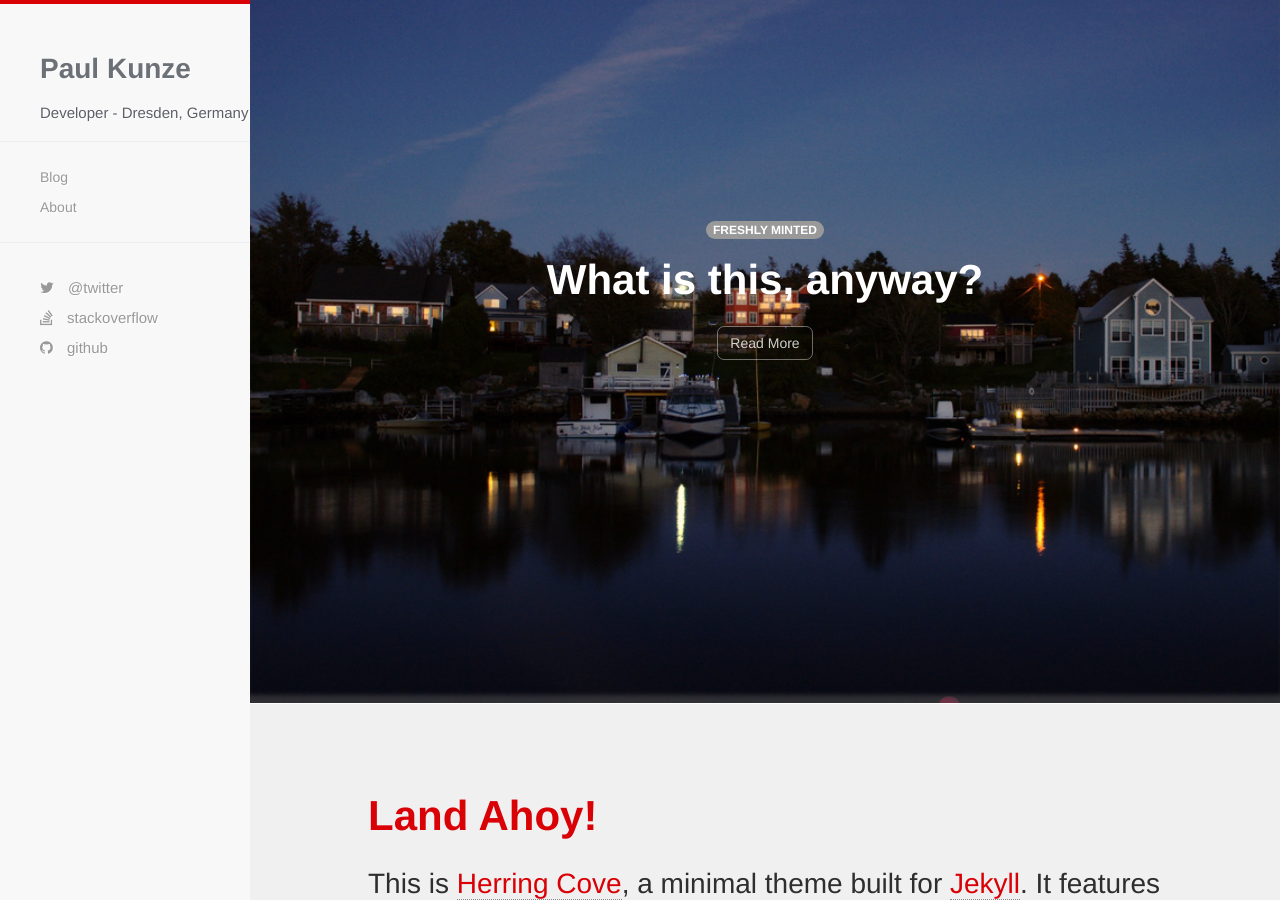
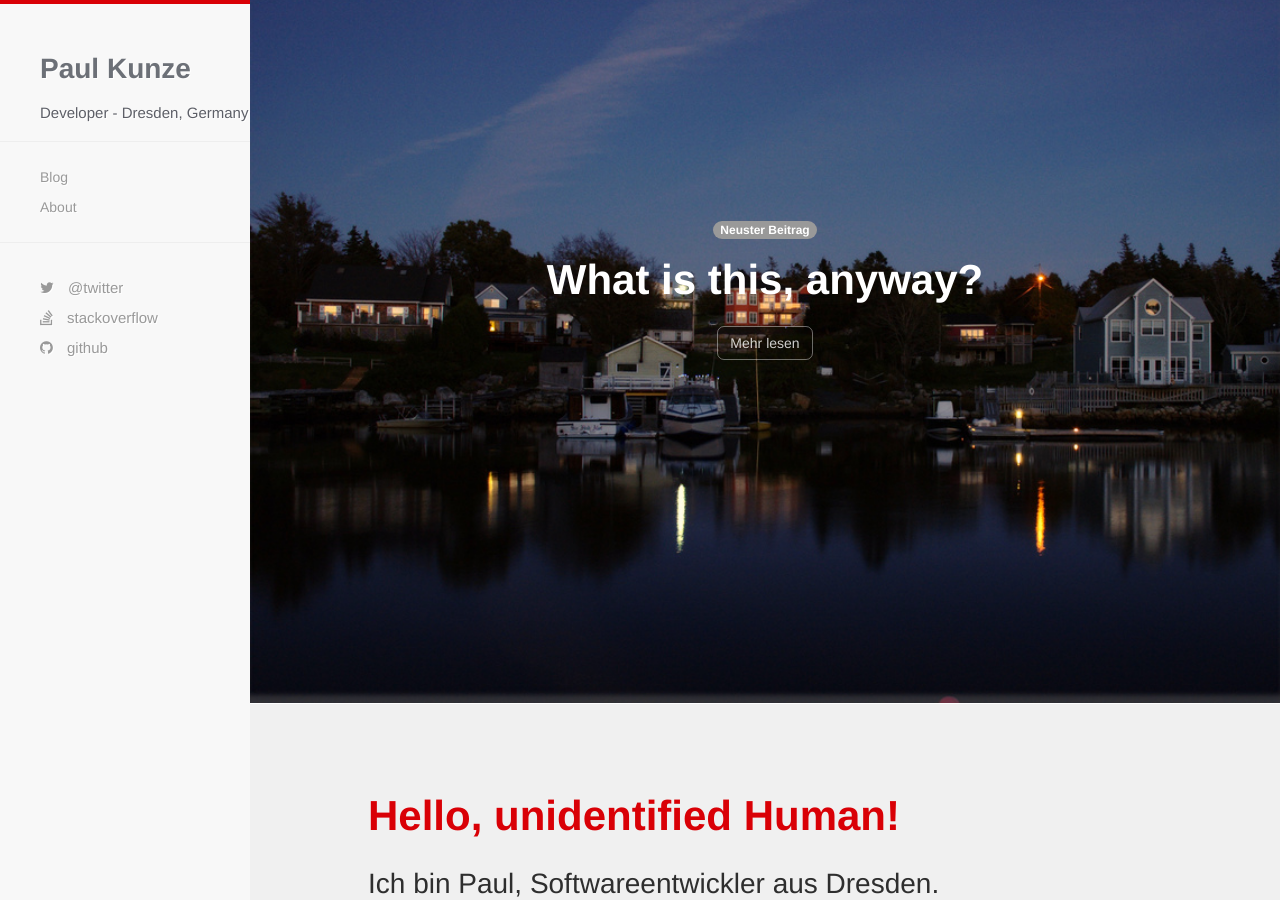
Before and after one commit to pkunze/pkunze.github.io, a Jekyll site: the page built from index.html, in a window 1280 px wide and 900 px high. Built offline with Jekyll 4.4.1, drawn with Linux system fonts in a browser that asks for light colours; nearby versions of some CDN libraries; Markdown is read by kramdown in place of the engine named in the settings; some of the changed text lies outside the part shown.

Commit message:
Lokalisierung

```diff
--- a/_includes/comment.html
+++ b/_includes/comment.html
@@ -12,7 +12,7 @@
       })();
   </script>
   <noscript>
-    Please enable JavaScript to view the <a href="http://disqus.com/?ref_noscript">comments powered by Disqus.</a>
+    Bitte aktivieren Sie JavaScript um die <a href="http://disqus.com/?ref_noscript">Kommentarfunktion zu nutzen.</a>
   </noscript>
 
   <a href="http://disqus.com" class="dsq-brlink">
--- a/_includes/greeting.html
+++ b/_includes/greeting.html
@@ -1,9 +1,13 @@
   </div>
   <div class="container">
     <div id="welcome-greeting">
-      <h1>Land Ahoy!</h1>
-      <h2>This is <a href="https://github.com/arnp/herring-cove">Herring Cove</a>, a minimal theme built for <a href="http://jekyllrb.com"> Jekyll</a>. It features a number distinctive features such as a fixed sidebar and a showcase image. It's also easily configurable and editable to your liking. <br><br> On this test site, you will find some blog posts, interesting links, and more. You'll also find a number of ways to get in touch.</h2>
-      <hr />
+      <h1>Hello, unidentified Human!</h1>
+      <h2>Ich bin Paul, Softwareentwickler aus Dresden.
+        <br>
+        <br>
+        Hier poste ich die Dinge, die mich interessieren.
+      </h2>
+      <hr>
     </div>
   </div>
   <div class ="container">
--- a/_includes/pager.html
+++ b/_includes/pager.html
@@ -1,8 +1,8 @@
 <ul class="pager">
 {% if page.previous %}
-  <li class="previous"><a href="{{ page.previous.url }}">&larr; Older</a></li>
+  <li class="previous"><a href="{{ page.previous.url }}">&larr; Älter</a></li>
 {% endif %}
 {% if page.next %}
-  <li class="next"><a href="{{ page.next.url }}">Newer &rarr;</a></li>
+  <li class="next"><a href="{{ page.next.url }}">Neuer &rarr;</a></li>
 {% endif %}
 </ul>
--- a/_includes/showcase.html
+++ b/_includes/showcase.html
@@ -5,7 +5,17 @@
     <div class="showcase-wrapper sticky">
       <div class="showcase-text">
           {% for post in site.posts limit: 1 %}
-          <span class="badge lazy"><smaller>FRESHLY MINTED</smaller></span><br>{{ post.title }}<br><a href="{{ site.baseurl }}{{ post.url }}"><button type="button" class="btn btn-default showcase-button">Read More</button></a>
+          <span class="badge lazy">
+            <smaller>Neuster Beitrag</smaller>
+          </span>
+          <br>
+            {{ post.title }}
+          <br>
+          <a href="{{ site.baseurl }}{{ post.url }}">
+            <button type="button" class="btn btn-default showcase-button">
+              Mehr lesen
+            </button>
+          </a>
           {% endfor %}
       </div>
     </div>
--- a/_layouts/post.html
+++ b/_layouts/post.html
@@ -5,7 +5,7 @@ layout: default
   <div class="article-title">{{ page.title }}</div>
   <p class="meta">
     <small>
-      &nbsp;<i class="fa fa-calendar-o"></i> {{ page.date | date_to_string}}
+      &nbsp;<i class="fa fa-calendar-o"></i> {{ page.date | date_to_string }}
     </small>
   </p> <hr/>
   <div class="post">
```
Also changed, not shown: about.html (+8 -4 lines).
